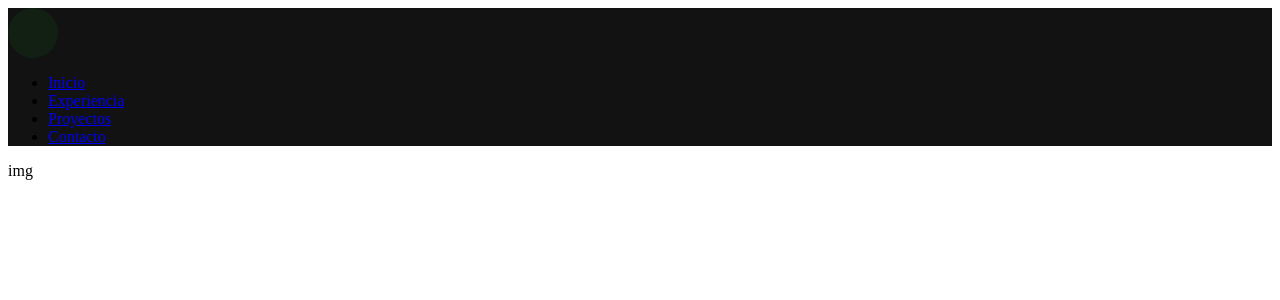
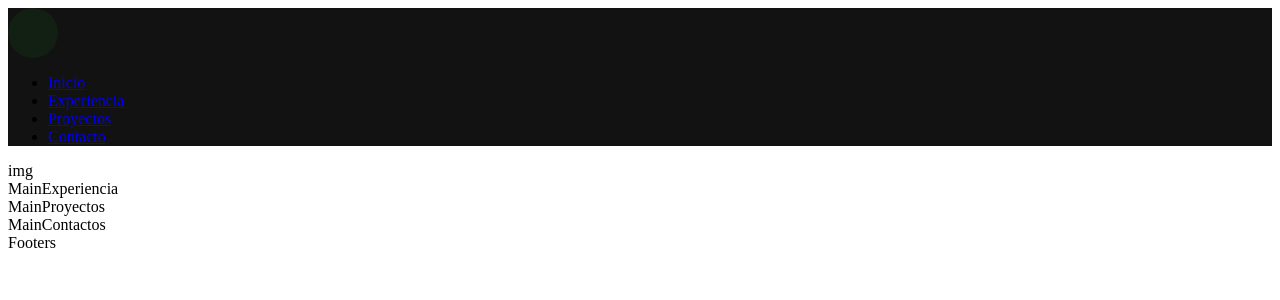
Before and after one commit to DiegoF23/porfolio2024, a React (Vite) app: page / in a window 1280 px wide. Shown: the top 300 px of the page. Built offline with nearby package versions, Linux system fonts and the light colour scheme.

Commit message:
change Router --> section

```diff
--- a/src/Porfolio.jsx
+++ b/src/Porfolio.jsx
@@ -1,18 +1,18 @@
-import React from 'react'
-import { Routes,Route } from 'react-router-dom'
-import { routes } from '../src/constants/routes'
-import { Headers } from './components/Headers/Headers'
+import React from "react";
+//import { Routes, Route } from "react-router-dom";
+import { routes } from "../src/constants/routes";
+import { Headers } from "./components/Headers/Headers";
 const Porfolio = () => {
   return (
     <>
-    <Headers/>
-    <Routes>
-        {routes.map((route,index)=>(
-            <Route key={index} path={route.path} element={route.element}/>
+      <Headers />
+      <div>
+        {routes.map((route, index) => (
+          <section id={index}>{route.element}</section>
         ))}
-    </Routes>
+      </div>
     </>
-  )
-}
+  );
+};
 
-export default Porfolio
+export default Porfolio;
--- a/src/constants/routes.jsx
+++ b/src/constants/routes.jsx
@@ -1,4 +1,4 @@
-import  {Inicio } from "../pages/Inicio";
+import  {Inicio} from "../pages/Inicio";
 import Experiencia from "../pages/Experiencia";
 import Proyectos from "../pages/Proyectos";
 import Contacto from "../pages/Contacto";
```
